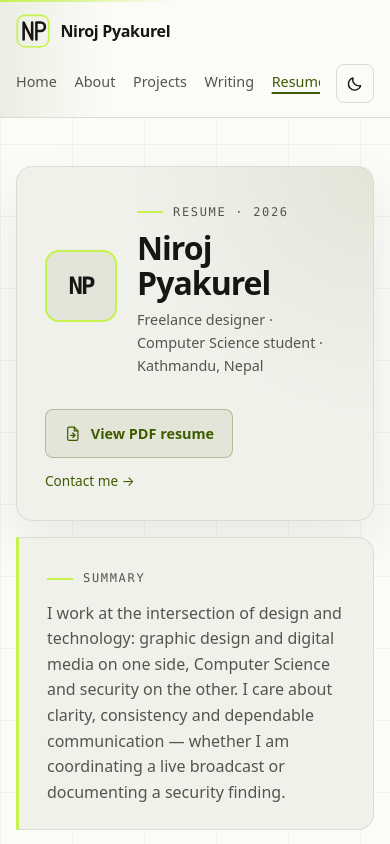
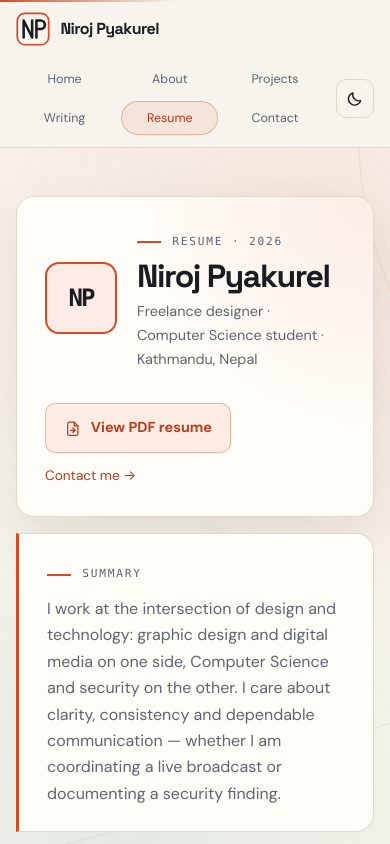
Before and after one commit to niroj-pyakurel/niroj-pyakurel.github.io, an Astro site: page /resume in a window 390 px wide. Shown: the top 844 px of the page. Built offline with nearby package versions, Linux system fonts and the light colour scheme; Astro itself is replaced by a stand-in of ours.

Commit message:
Update portfolio content

```diff
--- a/package.json
+++ b/package.json
@@ -10,6 +10,8 @@
   },
   "dependencies": {
     "@astrojs/sitemap": "^3.5.1",
+    "@fontsource-variable/dm-sans": "^5.3.0",
+    "@fontsource-variable/space-grotesk": "^5.3.0",
     "astro": "^7.4.13"
   }
 }
--- /dev/null
+++ b/src/components/AbstractBackdrop.astro
@@ -0,0 +1,73 @@
+<div class="abstract-backdrop" aria-hidden="true">
+  <span class="glow glow-ember"></span>
+  <span class="glow glow-teal"></span>
+  <svg viewBox="0 0 1440 900" preserveAspectRatio="xMidYMid slice" fill="none">
+    <g stroke="var(--color-accent-line)" stroke-width="1" opacity="0.5">
+      <circle cx="1190" cy="150" r="150" />
+      <circle cx="1190" cy="150" r="240" />
+      <circle cx="1190" cy="150" r="330" />
+    </g>
+    <g stroke="var(--color-teal-line)" stroke-width="1" opacity="0.5">
+      <path d="M-40 690C220 570 420 810 700 690s420-160 780-40" />
+    </g>
+    <g fill="var(--color-accent)" opacity="0.3">
+      <circle cx="1190" cy="150" r="5" />
+      <circle cx="950" cy="150" r="3" />
+    </g>
+    <g stroke="var(--color-accent)" stroke-width="1" opacity="0.28">
+      <path d="M120 180h28M134 166v28" />
+      <path d="M1320 720h28M1334 706v28" />
+    </g>
+  </svg>
+</div>
+
+<style>
+  .abstract-backdrop {
+    position: fixed;
+    inset: 0;
+    z-index: -1;
+    pointer-events: none;
+    overflow: hidden;
+  }
+
+  .glow {
+    position: absolute;
+    border-radius: 50%;
+  }
+
+  .glow-ember {
+    top: -18rem;
+    right: -14rem;
+    width: 52rem;
+    height: 52rem;
+    background: radial-gradient(circle, var(--color-accent-soft), transparent 68%);
+  }
+
+  .glow-teal {
+    bottom: -22rem;
+    left: -16rem;
+    width: 48rem;
+    height: 48rem;
+    background: radial-gradient(circle, var(--color-teal-soft), transparent 68%);
+  }
+
+  .abstract-backdrop svg {
+    position: relative;
+    width: 100%;
+    height: 100%;
+    opacity: 0.75;
+  }
+
+  @media (max-width: 700px) {
+    .glow-ember {
+      top: -10rem;
+      right: -20rem;
+    }
+
+    .abstract-backdrop svg {
+      transform: scale(1.35);
+      transform-origin: 60% 20%;
+      opacity: 0.5;
+    }
+  }
+</style>
--- a/src/components/Header.astro
+++ b/src/components/Header.astro
@@ -57,11 +57,11 @@ const isActive = (href) => (href === '/' ? path === '/' : path === href.replace(
 
 <style>
   .site-header {
-    position: relative;
+    position: sticky;
+    top: 0;
+    z-index: 50;
     border-bottom: 1px solid var(--color-border);
-    background:
-      linear-gradient(90deg, var(--color-accent-soft), transparent 28%),
-      var(--color-bg);
+    background: var(--color-bg);
   }
 
   .site-header::before {
@@ -86,8 +86,9 @@ const isActive = (href) => (href === '/' ? path === '/' : path === href.replace(
     align-items: center;
     gap: 0.65rem;
     color: var(--color-text);
-    font-weight: 750;
-    letter-spacing: -0.02em;
+    font-family: var(--font-display);
+    font-weight: 700;
+    letter-spacing: -0.035em;
     text-decoration: none;
   }
 
@@ -135,13 +136,15 @@ const isActive = (href) => (href === '/' ? path === '/' : path === href.replace(
 
   @media (max-width: 760px) {
     .header-inner {
-      align-items: flex-start;
+      align-items: center;
+      padding-block: 0.75rem;
     }
 
     .header-right {
       order: 3;
       width: 100%;
       justify-content: space-between;
+      gap: 0.75rem;
     }
 
     .primary-nav {
@@ -150,14 +153,24 @@ const isActive = (href) => (href === '/' ? path === '/' : path === href.replace(
     }
 
     .primary-nav ul {
-      flex-wrap: nowrap;
-      overflow-x: auto;
-      padding-bottom: 0.25rem;
-      scrollbar-width: thin;
+      display: grid;
+      grid-template-columns: repeat(3, 1fr);
+      gap: 0.35rem 0.5rem;
+      text-align: center;
     }
 
-    .primary-nav li {
-      flex: none;
+    .primary-nav a {
+      display: block;
+      padding: 0.35rem 0.25rem;
+      border: 1px solid transparent;
+      border-radius: 999px;
+      font-size: 0.78rem;
+    }
+
+    .primary-nav a[aria-current='page'] {
+      border-color: var(--color-accent-line);
+      background: var(--color-accent-soft);
+      text-decoration: none;
     }
   }
 </style>
--- a/src/components/HeroVisual.astro
+++ b/src/components/HeroVisual.astro
@@ -23,10 +23,18 @@ import { site } from '../data/site.js';
   </div>
 
   <div class="visual-card tool-card">
-    <span class="mini-label">toolbox</span>
-    <ul class="chip-list">
-      {site.security.tools.map((tool) => <li class="chip chip-accent">{tool}</li>)}
-    </ul>
+    <div class="tool-group">
+      <span class="mini-label">Security</span>
+      <ul class="chip-list">
+        {site.security.tools.map((tool) => <li class="chip chip-accent">{tool}</li>)}
+      </ul>
+    </div>
+    <div class="tool-group">
+      <span class="mini-label">Creative</span>
+      <ul class="chip-list">
+        {site.designTools.map((tool) => <li class="chip chip-teal">{tool}</li>)}
+      </ul>
+    </div>
   </div>
 
   <div class="visual-status"><span class="status-dot"></span>{site.availability}</div>
@@ -35,7 +43,7 @@ import { site } from '../data/site.js';
 <style>
   .hero-visual {
     position: relative;
-    min-height: 440px;
+    min-height: 460px;
     isolation: isolate;
   }
 
@@ -45,13 +53,12 @@ import { site } from '../data/site.js';
     z-index: -1;
     border-radius: 50%;
     background: radial-gradient(circle, var(--color-accent-soft), transparent 68%);
-    filter: blur(10px);
   }
 
   .orbit {
     position: absolute;
     border: 1px solid var(--color-accent-line);
-    border-radius: 24px;
+    border-radius: 26px;
   }
 
   .orbit-one {
@@ -61,17 +68,17 @@ import { site } from '../data/site.js';
 
   .orbit-two {
     inset: 20% 2% 4% 22%;
-    border-color: var(--color-border);
+    border-color: var(--color-teal-line);
     transform: rotate(11deg);
   }
 
   .visual-mark {
     position: absolute;
-    top: 4%;
-    right: 4%;
-    font-family: var(--font-mono);
+    top: 3%;
+    right: 3%;
+    font-family: var(--font-display);
     font-size: clamp(5rem, 12vw, 9rem);
-    font-weight: 800;
+    font-weight: 700;
     line-height: 1;
     letter-spacing: -0.1em;
     color: transparent;
@@ -84,13 +91,13 @@ import { site } from '../data/site.js';
     border-radius: var(--radius-lg);
     background: var(--color-surface-raised);
     box-shadow: var(--shadow-card);
-    animation: float 7s ease-in-out infinite;
+    animation: float 8s ease-in-out infinite;
   }
 
   .code-card {
-    top: 16%;
+    top: 14%;
     left: 0;
-    width: min(100%, 430px);
+    width: min(100%, 440px);
     overflow: hidden;
   }
 
@@ -98,7 +105,7 @@ import { site } from '../data/site.js';
     display: flex;
     align-items: center;
     gap: 0.4rem;
-    padding: 0.7rem 0.9rem;
+    padding: 0.75rem 0.95rem;
     border-bottom: 1px solid var(--color-border);
     background: var(--color-surface);
   }
@@ -124,10 +131,10 @@ import { site } from '../data/site.js';
 
   .code-lines {
     display: grid;
-    gap: 0.55rem;
-    padding: 1.25rem;
+    gap: 0.6rem;
+    padding: 1.35rem;
     font-family: var(--font-mono);
-    font-size: clamp(0.62rem, 1.2vw, 0.78rem);
+    font-size: clamp(0.6rem, 1.15vw, 0.78rem);
     line-height: 1.5;
     overflow-x: auto;
   }
@@ -142,40 +149,42 @@ import { site } from '../data/site.js';
   }
 
   .str {
-    color: var(--color-text);
+    color: var(--color-accent-2);
   }
 
   .tool-card {
     right: 0;
-    bottom: 10%;
-    width: min(88%, 320px);
-    padding: 1.1rem;
-    animation-delay: -3s;
+    bottom: 8%;
+    display: grid;
+    gap: 1rem;
+    width: min(90%, 330px);
+    padding: 1.2rem;
+    animation-delay: -4s;
   }
 
   .mini-label {
     display: block;
-    margin-bottom: 0.75rem;
+    margin-bottom: 0.7rem;
     font-family: var(--font-mono);
-    font-size: 0.68rem;
-    letter-spacing: 0.12em;
+    font-size: 0.66rem;
+    letter-spacing: 0.14em;
     text-transform: uppercase;
     color: var(--color-muted);
   }
 
   .visual-status {
     position: absolute;
-    left: 6%;
-    bottom: 2%;
+    left: 5%;
+    bottom: 1%;
     display: inline-flex;
     align-items: center;
-    gap: 0.55rem;
-    padding: 0.6rem 0.9rem;
+    gap: 0.6rem;
+    padding: 0.65rem 0.95rem;
     border: 1px solid var(--color-accent-line);
     border-radius: 999px;
     background: var(--color-bg);
     font-family: var(--font-mono);
-    font-size: 0.72rem;
+    font-size: 0.7rem;
     box-shadow: var(--shadow-card);
   }
 
@@ -184,9 +193,37 @@ import { site } from '../data/site.js';
     50% { transform: translateY(-10px); }
   }
 
+  /* Keep the same visual language on small screens instead of hiding it. */
   @media (max-width: 900px) {
     .hero-visual {
+      min-height: 0;
+    }
+
+    .orbit,
+    .visual-status {
       display: none;
+    }
+
+    .code-card {
+      position: relative;
+      top: auto;
+      left: auto;
+      width: 100%;
+      animation: none;
+    }
+
+    .tool-card {
+      position: relative;
+      right: auto;
+      bottom: auto;
+      width: 100%;
+      margin-top: 0.85rem;
+      animation: none;
+    }
+
+    .visual-mark {
+      top: -1.5rem;
+      font-size: 4rem;
     }
   }
 </style>
--- a/src/components/SEOHead.astro
+++ b/src/components/SEOHead.astro
@@ -14,8 +14,8 @@ const canonical = new URL(Astro.url.pathname, Astro.site).href;
 <meta name="description" content={description} />
 <meta name="author" content={site.name} />
 <meta name="viewport" content="width=device-width, initial-scale=1" />
-<meta name="theme-color" content="#111111" media="(prefers-color-scheme: dark)" />
-<meta name="theme-color" content="#fbfbf8" media="(prefers-color-scheme: light)" />
+<meta name="theme-color" content="#0f1317" media="(prefers-color-scheme: dark)" />
+<meta name="theme-color" content="#f7f4ed" media="(prefers-color-scheme: light)" />
 <link rel="icon" href="/favicon.svg" type="image/svg+xml" />
 <link rel="canonical" href={canonical} />
 
--- a/src/data/site.js
+++ b/src/data/site.js
@@ -51,11 +51,15 @@ export const site = {
 
   skills: [
     { label: 'Languages', items: ['Python', 'HTML', 'CSS', 'C'] },
+    { label: 'Design tools', items: ['Photoshop', 'Canva', 'Figma'] },
     { label: 'Systems', items: ['Windows Administration', 'Linux'] },
     { label: 'Security tools', items: ['Nessus', 'Nmap', 'Wireshark', 'Burp Suite'] },
     { label: 'Networking', items: ['DNS & DHCP', 'Routing and Switching', 'VPN'] },
     { label: 'Soft skills', items: ['Problem Solving', 'Time Management', 'Leadership'] },
   ],
+
+  // Added at the user's request — creative toolkit shown in the shared toolbox chips.
+  designTools: ['Photoshop', 'Canva', 'Figma'],
 
   // Secondary thread, shown as a compact strip on the home page and reinforced elsewhere.
   security: {
--- a/src/layouts/ArticleLayout.astro
+++ b/src/layouts/ArticleLayout.astro
@@ -260,7 +260,7 @@ const when = date
 
     .article-aside {
       position: sticky;
-      top: 2rem;
+      top: 6.5rem;
     }
 
     .article-nav {
--- a/src/layouts/BaseLayout.astro
+++ b/src/layouts/BaseLayout.astro
@@ -1,4 +1,7 @@
 ---
+import '@fontsource-variable/space-grotesk';
+import '@fontsource-variable/dm-sans';
+
 import '../styles/tokens.css';
 import '../styles/global.css';
 import '../styles/prose.css';
@@ -6,6 +9,7 @@ import '../styles/prose.css';
 import SEOHead from '../components/SEOHead.astro';
 import Header from '../components/Header.astro';
 import Footer from '../components/Footer.astro';
+import AbstractBackdrop from '../components/AbstractBackdrop.astro';
 import { site } from '../data/site.js';
 
 const { title, description = site.hero.lede, type = 'website' } = Astro.props;
@@ -34,6 +38,7 @@ const { title, description = site.hero.lede, type = 'website' } = Astro.props;
     <SEOHead title={title} description={description} type={type} />
   </head>
   <body>
+    <AbstractBackdrop />
     <a class="skip-link" href="#main">Skip to content</a>
     <Header />
     <main id="main">
--- a/src/pages/resume.astro
+++ b/src/pages/resume.astro
@@ -20,7 +20,7 @@ const groups = [...new Set(experience.map((item) => item.group))];
         </div>
       </div>
       <div class="header-actions">
-        <a class="pdf-link" href="/niroj-pyakurel-resume.pdf" target="_blank" rel="noopener noreferrer">
+        <a class="pdf-link" href="/niroj-pyakurel-resume.pdf?v=20261122" target="_blank" rel="noopener noreferrer">
           <svg viewBox="0 0 24 24" fill="none" stroke="currentColor" stroke-width="1.7" stroke-linecap="round" stroke-linejoin="round" aria-hidden="true">
             <path d="M14 3H7a2 2 0 0 0-2 2v14a2 2 0 0 0 2 2h10a2 2 0 0 0 2-2V8l-5-5Z" />
             <path d="M14 3v5h5" /><path d="M9 14h6" /><path d="m12 11 3 3-3 3" />
--- a/src/styles/global.css
+++ b/src/styles/global.css
@@ -13,14 +13,10 @@ body {
   margin: 0;
   min-height: 100vh;
   background-color: var(--color-bg);
-  background-image:
-    linear-gradient(var(--grid-line) 1px, transparent 1px),
-    linear-gradient(90deg, var(--grid-line) 1px, transparent 1px);
-  background-size: 72px 72px;
   color: var(--color-text);
-  font-family: var(--font-sans);
+  font-family: var(--font-body);
   font-size: 1rem;
-  line-height: 1.6;
+  line-height: 1.65;
   text-rendering: optimizeLegibility;
   -webkit-font-smoothing: antialiased;
   transition: background-color var(--transition), color var(--transition);
@@ -52,7 +48,7 @@ svg {
 
 a {
   color: var(--color-link);
-  text-underline-offset: 0.2em;
+  text-underline-offset: 0.22em;
 }
 
 a:hover {
@@ -62,28 +58,32 @@ a:hover {
 :focus-visible {
   outline: 3px solid var(--color-focus);
   outline-offset: 3px;
-  border-radius: 2px;
+  border-radius: 3px;
 }
 
 h1,
 h2,
 h3 {
-  line-height: 1.1;
-  letter-spacing: -0.03em;
-  font-weight: 750;
+  font-family: var(--font-display);
+  font-weight: 700;
+  letter-spacing: -0.045em;
   text-wrap: balance;
 }
 
 h1 {
-  font-size: clamp(2.5rem, 7vw, 4.5rem);
+  font-size: clamp(2.6rem, 7.5vw, 4.9rem);
+  line-height: 1.02;
 }
 
 h2 {
-  font-size: clamp(1.75rem, 4vw, 2.5rem);
+  font-size: clamp(1.8rem, 4vw, 2.7rem);
+  line-height: 1.08;
 }
 
 h3 {
-  font-size: 1.15rem;
+  font-size: 1.2rem;
+  line-height: 1.2;
+  letter-spacing: -0.025em;
 }
 
 p {
@@ -100,17 +100,18 @@ p {
 .eyebrow {
   display: inline-flex;
   align-items: center;
-  gap: 0.65rem;
+  gap: 0.7rem;
   font-family: var(--font-mono);
-  font-size: 0.75rem;
-  letter-spacing: 0.14em;
+  font-size: 0.7rem;
+  font-weight: 500;
+  letter-spacing: 0.16em;
   text-transform: uppercase;
   color: var(--color-muted);
 }
 
 .eyebrow::before {
   content: '';
-  width: 1.6rem;
+  width: 1.5rem;
   height: 2px;
   flex: none;
   background: var(--color-accent);
@@ -127,7 +128,6 @@ p {
   max-width: 62ch;
 }
 
-/* Shared visual utilities */
 .panel {
   position: relative;
   border: 1px solid var(--color-border);
@@ -140,12 +140,13 @@ p {
   display: inline-flex;
   align-items: center;
   gap: 0.4rem;
-  padding: 0.35rem 0.7rem;
+  padding: 0.35rem 0.75rem;
   border: 1px solid var(--color-border);
   border-radius: 999px;
   background: var(--color-surface-raised);
   font-family: var(--font-mono);
-  font-size: 0.72rem;
+  font-size: 0.7rem;
+  font-weight: 500;
   color: var(--color-muted);
   white-space: nowrap;
 }
@@ -154,6 +155,12 @@ p {
   border-color: var(--color-accent-line);
   background: var(--color-accent-soft);
   color: var(--color-link);
+}
+
+.chip-teal {
+  border-color: var(--color-teal-line);
+  background: var(--color-teal-soft);
+  color: var(--color-accent-2);
 }
 
 .chip-list {
@@ -171,7 +178,7 @@ p {
   flex: none;
   border-radius: 50%;
   background: var(--color-accent);
-  box-shadow: 0 0 0 3px var(--color-accent-soft);
+  box-shadow: 0 0 0 4px var(--color-accent-soft);
 }
 
 .skip-link {
@@ -205,6 +212,7 @@ p {
     --color-border: #cccccc;
     --color-link: #111111;
     --grid-line: transparent;
+    --shadow-card: none;
   }
 
   .site-header,
@@ -212,13 +220,13 @@ p {
   .skip-link,
   .button,
   .filter-bar,
-  .hero-visual {
+  .hero-visual,
+  .abstract-backdrop {
     display: none !important;
   }
 
   body {
     background: #ffffff;
-    box-shadow: none;
   }
 
   .container {
--- a/src/styles/tokens.css
+++ b/src/styles/tokens.css
@@ -1,45 +1,57 @@
 :root {
   color-scheme: dark;
 
-  --color-bg: #111111;
-  --color-surface: #1a1a1a;
-  --color-surface-raised: #20201d;
-  --color-text: #f5f5f3;
-  --color-muted: #a8a8a1;
-  --color-border: #30302c;
-  --color-accent: #c6f24e;
-  --color-accent-ink: #111111;
-  --color-accent-soft: rgb(198 242 78 / 0.1);
-  --color-accent-line: rgb(198 242 78 / 0.35);
-  --color-link: #c6f24e;
-  --color-focus: #c6f24e;
-  --grid-line: rgb(245 245 243 / 0.04);
+  /* Ink & ember — warm editorial tech */
+  --color-bg: #0f1317;
+  --color-bg-deep: #0b0e12;
+  --color-surface: #181e24;
+  --color-surface-raised: #202831;
+  --color-text: #f5f2ea;
+  --color-muted: #9ba4ae;
+  --color-border: #2c353f;
+  --color-accent: #ff6b45;
+  --color-accent-2: #4fd1c5;
+  --color-accent-ink: #14171b;
+  --color-link: #ff8a6b;
+  --color-focus: #ff8a6b;
+  --color-accent-soft: rgb(255 107 69 / 0.12);
+  --color-accent-line: rgb(255 107 69 / 0.42);
+  --color-teal-soft: rgb(79 209 197 / 0.1);
+  --color-teal-line: rgb(79 209 197 / 0.35);
+  --grid-line: rgb(245 242 234 / 0.035);
 
-  --font-sans: system-ui, -apple-system, "Segoe UI", Roboto, Helvetica, Arial, sans-serif;
-  --font-mono: ui-monospace, SFMono-Regular, Menlo, Consolas, "Liberation Mono", monospace;
+  --font-display: "Space Grotesk Variable", "Space Grotesk", system-ui, sans-serif;
+  --font-body: "DM Sans Variable", "DM Sans", system-ui, -apple-system, "Segoe UI", sans-serif;
+  --font-mono: ui-monospace, "SFMono-Regular", Menlo, Consolas, "Liberation Mono", monospace;
 
-  --max-width: 1120px;
+  --max-width: 1160px;
   --gutter: clamp(1rem, 4vw, 2rem);
-  --space-section: clamp(3.5rem, 8vw, 6rem);
-  --radius: 8px;
-  --radius-lg: 16px;
-  --shadow-card: 0 24px 60px rgb(0 0 0 / 0.28);
-  --transition: 180ms ease;
+  --space-section: clamp(3.5rem, 8vw, 6.5rem);
+  --radius: 10px;
+  --radius-lg: 18px;
+  --shadow-card: 0 24px 70px rgb(0 0 0 / 0.35);
+  --transition: 200ms cubic-bezier(0.2, 0.8, 0.2, 1);
 }
 
 :root[data-theme="light"] {
   color-scheme: light;
 
-  --color-bg: #fbfbf8;
-  --color-surface: #f1f1ec;
+  --color-bg: #f7f4ed;
+  --color-bg-deep: #efeae0;
+  --color-surface: #fffdf8;
   --color-surface-raised: #ffffff;
-  --color-text: #161614;
-  --color-muted: #55554f;
-  --color-border: #dcdcd5;
-  --color-accent-soft: rgb(63 92 0 / 0.08);
-  --color-accent-line: rgb(63 92 0 / 0.3);
-  --color-link: #3f5c00;
-  --color-focus: #3f5c00;
-  --grid-line: rgb(0 0 0 / 0.045);
-  --shadow-card: 0 24px 55px rgb(0 0 0 / 0.08);
+  --color-text: #191c20;
+  --color-muted: #5d6570;
+  --color-border: #ded9cd;
+  --color-accent: #d94a24;
+  --color-accent-2: #0f8378;
+  --color-accent-ink: #ffffff;
+  --color-link: #b93c1d;
+  --color-focus: #b93c1d;
+  --color-accent-soft: rgb(217 74 36 / 0.09);
+  --color-accent-line: rgb(217 74 36 / 0.35);
+  --color-teal-soft: rgb(15 131 120 / 0.09);
+  --color-teal-line: rgb(15 131 120 / 0.3);
+  --grid-line: rgb(25 28 32 / 0.045);
+  --shadow-card: 0 22px 55px rgb(40 30 15 / 0.09);
 }
```
Also changed, not shown: src/components/ProfileCard.astro (+8 -1 lines), README.md, 1 other file.
